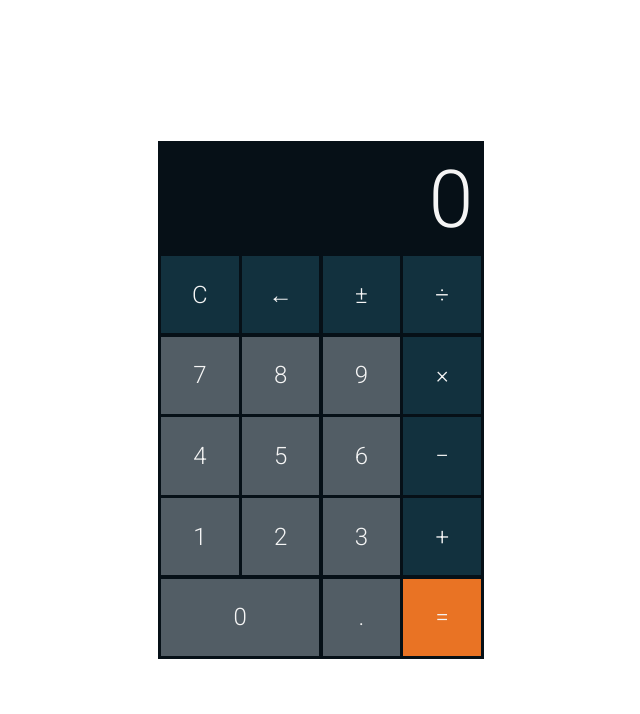
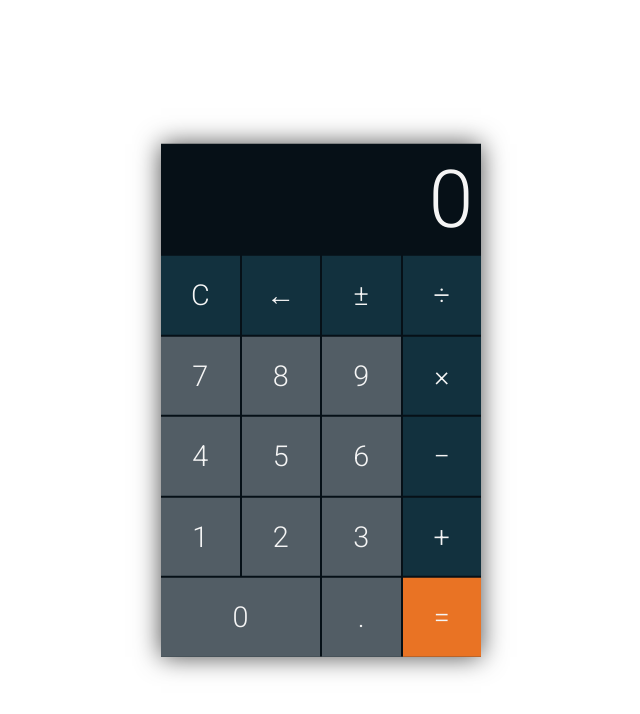
Before and after one commit to abhi747/react-calculator, a React (Create React App) app: page / in a window 1280 px wide. Shown: the top 714 px of the page, without its empty margins (319-959 px from the left). Built offline with nearby package versions, Linux system fonts and the light colour scheme.

Commit message:
Add box shadow to calculator

```diff
--- a/src/App.scss
+++ b/src/App.scss
@@ -6,6 +6,6 @@
   top: 50vh;
   transform: translateY(-50%);
   background-color: #061017;
-  border: 0.2rem solid #061017;
-  font-size: 1.5rem;
+  box-shadow: 0 0 1.5rem rgba(0,0,0,0.7);
+  font-size: 1.8rem;
 }
--- a/src/Buttons/Buttons.scss
+++ b/src/Buttons/Buttons.scss
@@ -1,6 +1,6 @@
 .buttons-container {
   position: relative;
-  padding-top: 125%;
+  padding-top: calc(125% + 0.5px);
   color: whitesmoke;
 }
 
@@ -12,5 +12,5 @@
   left: 0;
   display: grid;
   grid-template-columns: 1fr 1fr 1fr 1fr;
-  gap: 0.2rem;
+  gap: 2px;
 }
```
